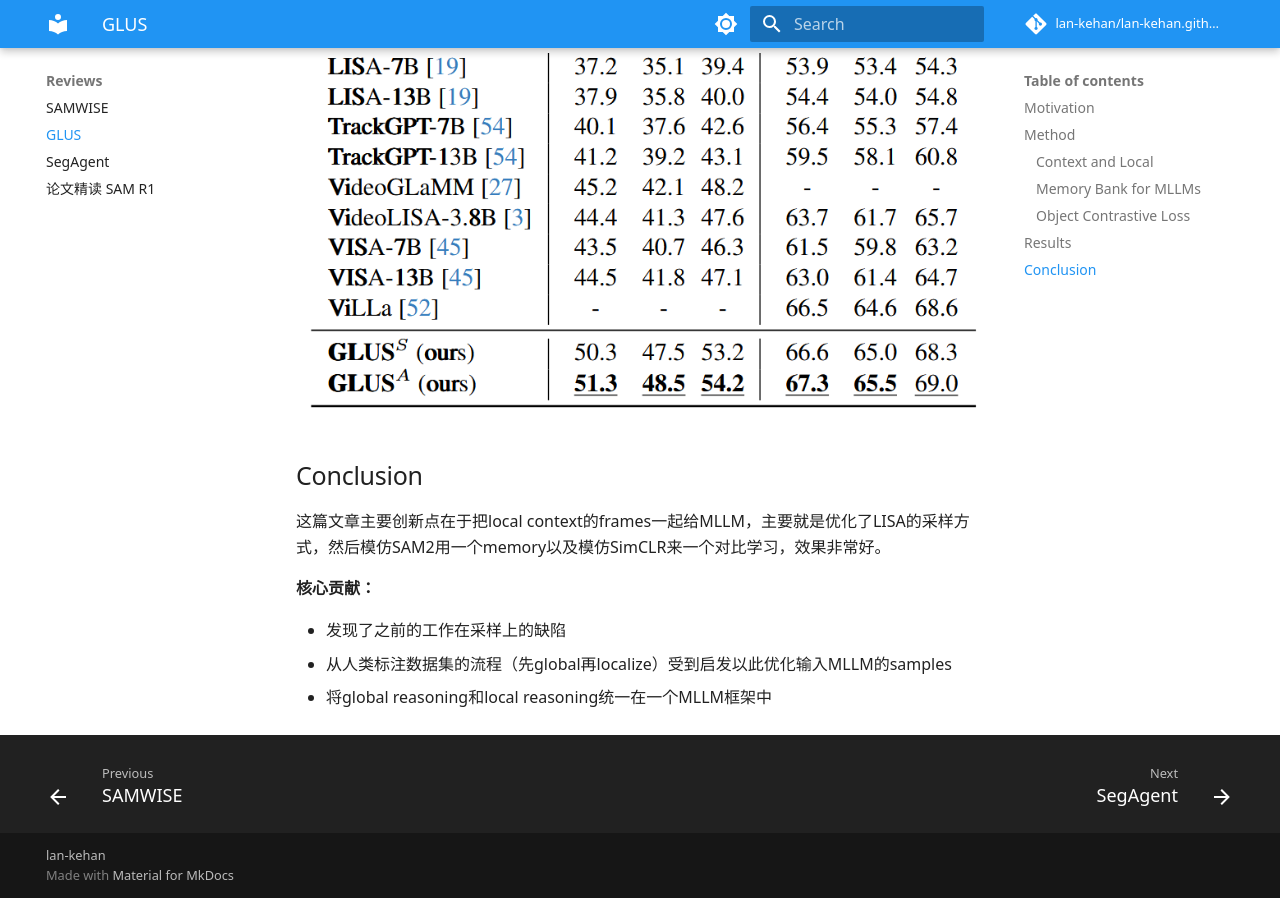
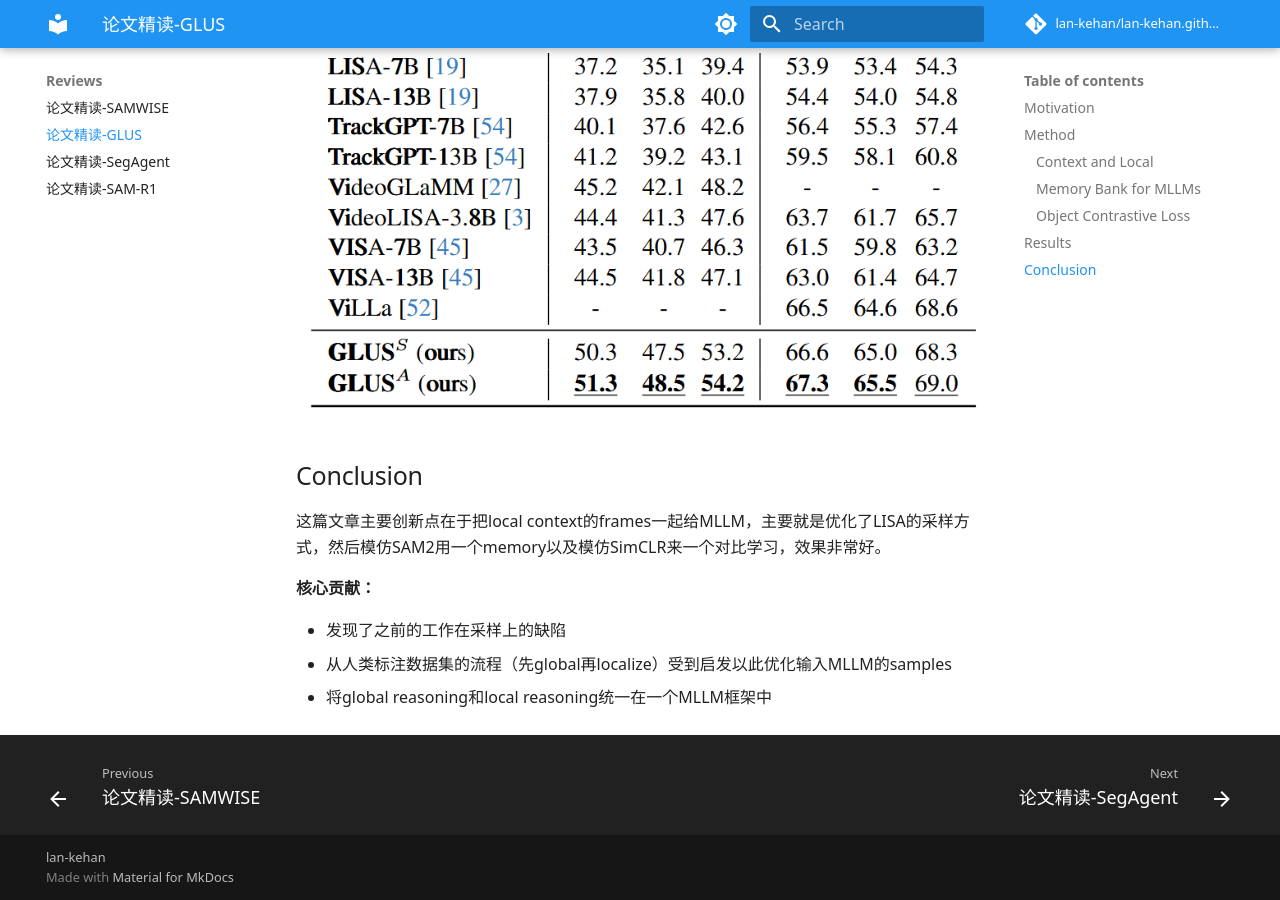
Before and after one commit to lan-kehan/lan-kehan.github.io, an MkDocs documentation site: the page built from docs/section3/论文精读-GLUS.md, in a window 1280 px wide and 900 px high, scrolled down 3260 px. Built offline with MkDocs 1.6.1 and Material for MkDocs 9.7.7, drawn with Linux system fonts in a browser that asks for light colours; comment, search, counter and statistics services are not loaded.

Commit message:
adding notes

```diff
--- a/docs/section3/论文精读-GLUS.md
+++ b/docs/section3/论文精读-GLUS.md
@@ -1,4 +1,4 @@
-# GLUS
+# 论文精读-GLUS
 
 **论文链接：**
 
--- a/docs/section3/论文精读-SAM-R1.md
+++ b/docs/section3/论文精读-SAM-R1.md
@@ -1,3 +1,5 @@
+# 论文精读-SAM-R1
+
 [https://arxiv.org/pdf/2505.22596](https://arxiv.org/pdf/2505.22596)
 
 本文中作者尝试使用SAM作为reward feedback来进行multimodal segmentation model的训练
@@ -22,10 +24,12 @@ base model是Qwen2.5VL-7B，segmentation model是SAM2-Large，image size是840 $
 在三个refcoco的datasets上和Seg-Zero差不多
 
 四个消融实验：
+
 1. tiered threshold有效（应该指的是reward function）
 2. GRPO的两个改进有效
 3. KL constraint有效
 4. Negative Reference Points没必要
 
 ## Conclusion
+
 这篇工作用RL做image referring segmentation，主要贡献是证明GRPO改进的有效性，以及搭建了使用SAM 2 作为reward model的pipeline并且构建了对应的reward function
--- a/docs/section3/论文精读-SAMWISE.md
+++ b/docs/section3/论文精读-SAMWISE.md
@@ -1,4 +1,4 @@
-# SAMWISE
+# 论文精读-SAMWISE
 
 **论文链接：**
 
--- a/docs/section3/论文精读-SegAgent.md
+++ b/docs/section3/论文精读-SegAgent.md
@@ -1,4 +1,4 @@
-# SegAgent
+# 论文精读-SegAgent
 
 **论文链接：**
 
```
